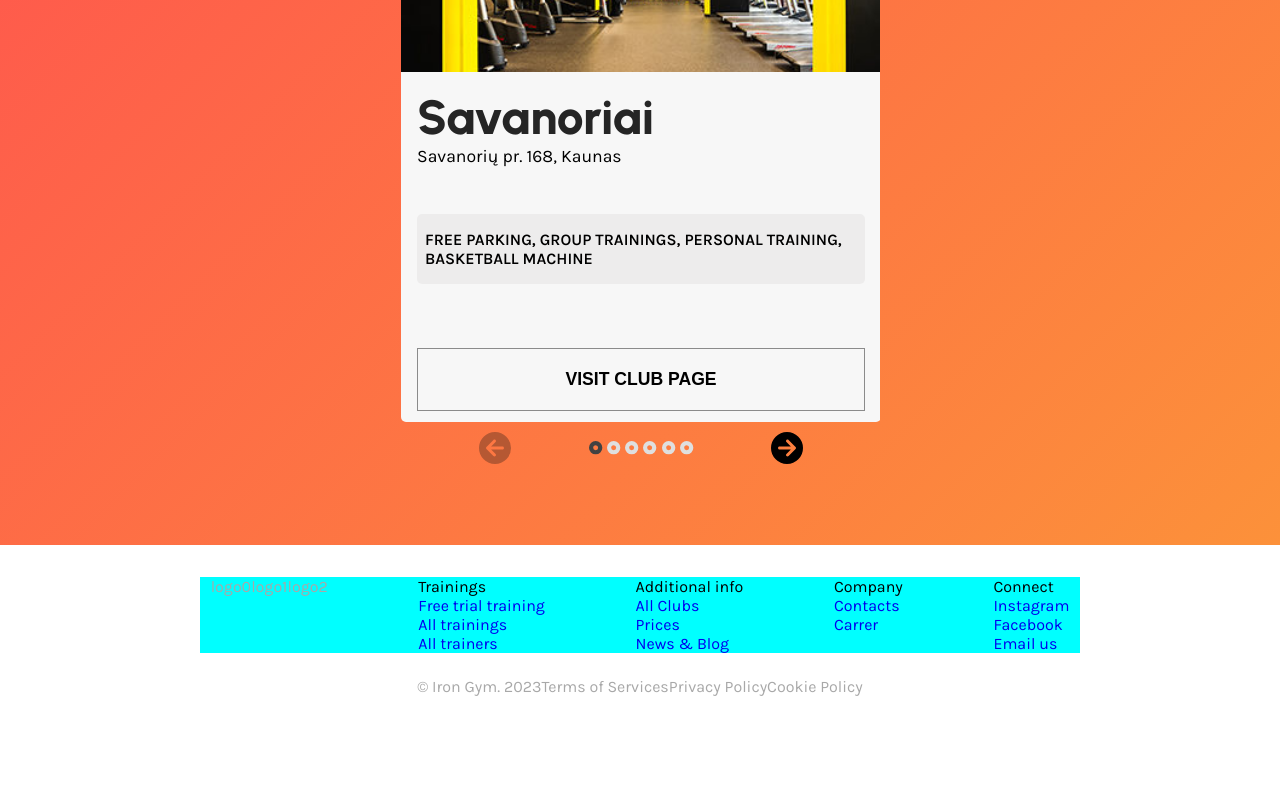
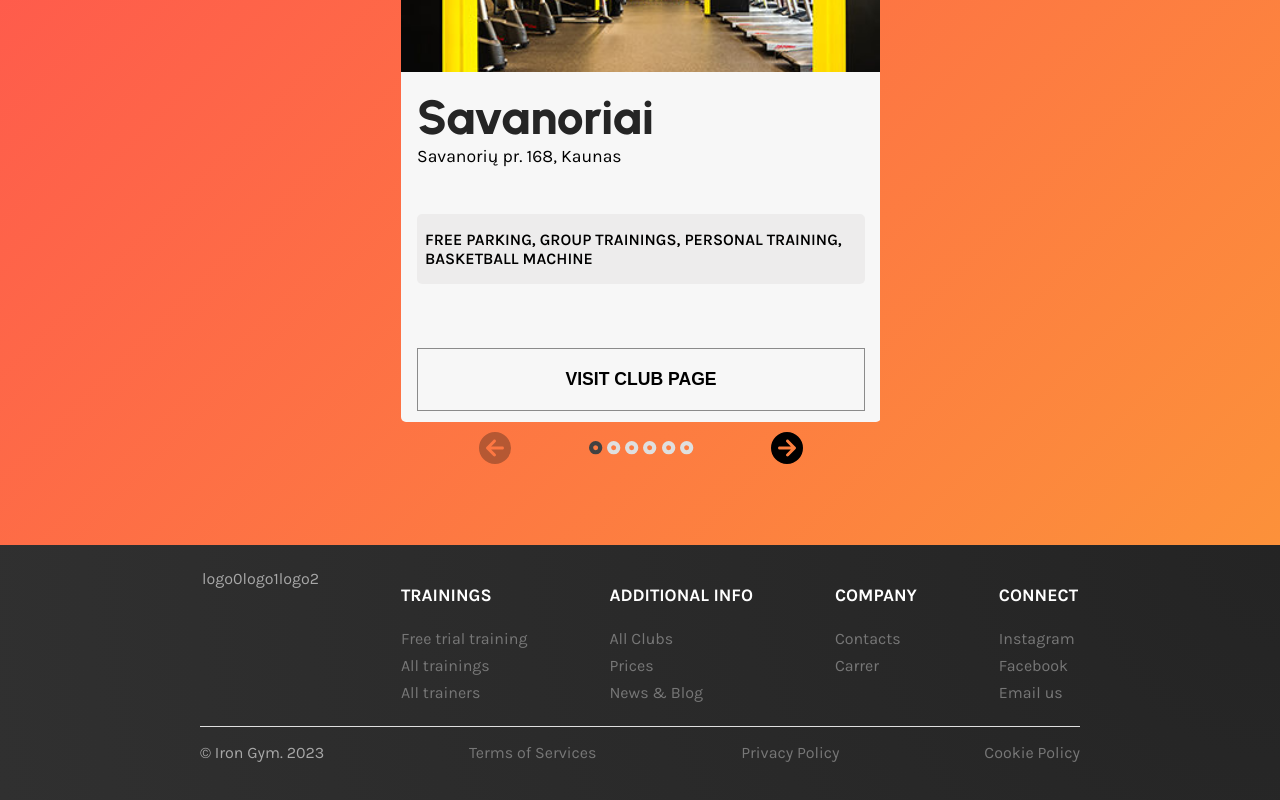
Before and after one commit to aldask/gym, a React (Create React App) app: page / in a window 1280 px wide. Shown: the part 2880-3680 px from the top of the page. Before the commit the page ends 3576 px from the top, so only its background shows below. Built offline with nearby package versions, Linux system fonts and the light colour scheme.

Commit message:
Need to adjust a bit

```diff
--- a/src/Components/Footer/Footer.tsx
+++ b/src/Components/Footer/Footer.tsx
@@ -11,7 +11,7 @@ function Footer() {
             </div>
             <div className="footer-box__top--1col">
               <ul>
-                <li>Trainings</li>
+                <li className="footer-box__top--1col--title">Trainings</li>
                 <li>
                   <a href="url">Free trial training</a>
                 </li>
@@ -25,7 +25,7 @@ function Footer() {
             </div>
             <div className="footer-box__top--1col">
               <ul>
-                <li>Additional info</li>
+              <li className="footer-box__top--1col--title">Additional info</li>
                 <li>
                   <a href="url">All Clubs</a>
                 </li>
@@ -39,7 +39,7 @@ function Footer() {
             </div>
             <div className="footer-box__top--1col">
               <ul>
-                <li>Company</li>
+              <li className="footer-box__top--1col--title">Company</li>
                 <li>
                   <a href="url">Contacts</a>
                 </li>
@@ -50,7 +50,7 @@ function Footer() {
             </div>
             <div className="footer-box__top--1col">
               <ul>
-                <li>Connect</li>
+              <li className="footer-box__top--1col--title">Connect</li>
                 <li>
                   <a href="url">Instagram</a>
                 </li>
@@ -66,9 +66,9 @@ function Footer() {
           <div className="footer-box__bottom">
             <div className="footer-box__bottom--1row">
               <p>© Iron Gym. 2023</p>
-              <p>Terms of Services</p>
-              <p>Privacy Policy</p>
-              <p>Cookie Policy</p>
+              <a href="url">Terms of Services</a>
+              <a href="url">Privacy Policy</a>
+              <a href="url">Cookie Policy</a>
             </div>
           </div>
         </div>
--- a/src/Components/Footer/Styles/_footer.scss
+++ b/src/Components/Footer/Styles/_footer.scss
@@ -1,6 +1,7 @@
 .footer {
-  padding-top: 2rem;
+  padding: 1.5rem 0;
   position: relative;
+  background: radial-gradient(circle at top right, #242424, #303030);
 }
 
 .footer-box {
@@ -13,7 +14,6 @@
   &__top {
     width: 100%;
     display: flex;
-    background-color: aqua;
     justify-content: space-evenly;
     gap: 5rem;
 
@@ -29,18 +29,48 @@
 
       ul {
         list-style-type: none;
+        color: white;
+        display: flex;
+        flex-direction: column;
+        gap: 0.5rem;
         li {
           a {
+            color: rgb(119, 119, 119);
+            text-decoration: none;
+            transition: 0.2s ease-in;
+          }
+          a:hover {
+            color: rgb(170, 170, 170);
             text-decoration: none;
           }
         }
       }
+      &--title {
+        font-size: 1.1rem;
+        margin: 1rem 0;
+        font-weight: 700;
+        text-transform: uppercase;
+      }
     }
   }
   &__bottom {
+    border-top: 1px solid rgb(223, 223, 223);
+    padding: 1rem 0;
+    width: 100%;
     &--1row {
       display: flex;
       flex-direction: row;
+      justify-content: space-between;
+
+      a {
+        color: rgb(119, 119, 119);
+        text-decoration: none;
+        transition: 0.2s ease-in;
+      }
+      a:hover {
+        color: rgb(170, 170, 170);
+        text-decoration: none;
+      }
     }
   }
 }
```
